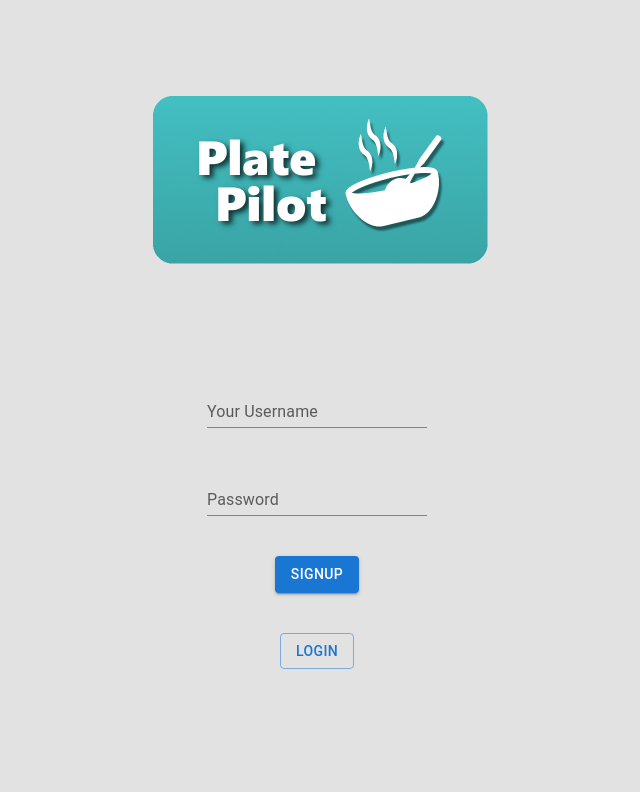
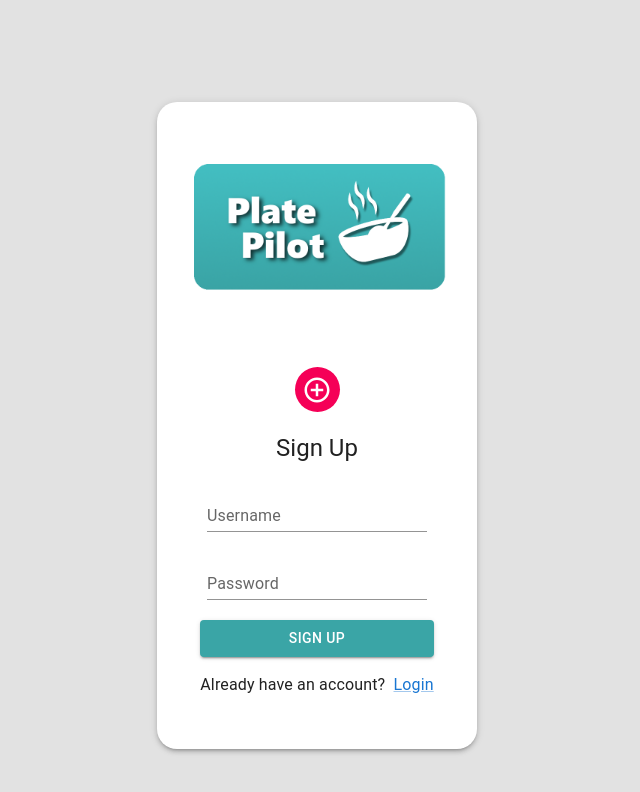
Before and after one commit to JakobPaulsson/EasyEats, a React (Create React App) app in the folder app/: page /signup in a window 1280 px wide. Shown: the top 792 px of the page, without its empty margins (323-963 px from the left). Built offline with nearby package versions, Linux system fonts and the light colour scheme; no server answers.

Commit message:
Login from DB

```diff
--- a/app/src/screens/Login/Login.tsx
+++ b/app/src/screens/Login/Login.tsx
@@ -8,11 +8,15 @@ import {
   Paper,
   Backdrop,
   CircularProgress,
+  Typography,
+  Link,
 } from "@mui/material";
 import PositionedSnackbar from "../../components/PositionedSnackbar/PositionedSnackbar";
 import { useNavigate, useLocation } from "react-router-dom";
 import { sha256 } from "js-sha256";
 import { AuthContext } from "../../contexts/AuthContext";
+import { loginUser } from "../../services/UserService";
+import { MdLockOutline } from "react-icons/md";
 
 function Login() {
   const navigate = useNavigate();
@@ -24,9 +28,11 @@ function Login() {
     throw new Error("AuthContext must be used within an AuthProvider");
   }
 
-  const { login, isLoggedIn, setUserID } = authContext;
+  const { isLoggedIn, setUserID } = authContext;
   const [successfulLogin, setSuccessfulLogin] = useState(false);
   const [unAuthorizedRoute, setUnauthorizedRoute] = useState(false);
+  const [failedLogin, setFailedLogin] = useState(false);
+  const [successfulSignup, setSuccessfulSignup] = useState(false);
   const { state } = useLocation();
   useEffect(() => {
     if (isLoggedIn) {
@@ -47,20 +53,32 @@ function Login() {
         setUnauthorizedRoute(false);
       }, 2000);
     }
+
+    if (state?.signup) {
+      setSuccessfulSignup(true);
+      setTimeout(() => {
+        setSuccessfulSignup(false);
+      }, 2000);
+    }
   }, [isLoggedIn, navigate]);
 
-  const handleLoginButton = () => {
+  const handleLoginButton = async () => {
     setOpen(true);
     const encryptedPassword = sha256(password);
-    const successfulLogin = true;
-    setTimeout(() => {
-      //  login();
-      setUserID(1);
+    try {
+      setOpen(true);
+      const response = await loginUser(username, encryptedPassword);
+      if (response && response.data && !response.data.error) {
+        setUserID(response.data.userID);
         setOpen(false);
-      // TODO set user state instead userLoggedIn
-      //localStorage.setItem("userLoggedIn", JSON.stringify(true));
-      if (successfulLogin) navigate("/Loading");
-    }, 2000);
+        navigate("/Loading");
+      } else {
+        setFailedLogin(true);
+        setOpen(false);
+      }
+    } catch (error) {
+      setOpen(false);
+    }
   };
 
   const handleSignupButton = () => {
@@ -72,9 +90,9 @@ function Login() {
       <Paper
         elevation={3}
         sx={{
-          width: "20%",
+          width: "25%",
           borderRadius: "20px",
-          marginTop: "10%",
+          marginTop: "8%",
         }}
       >
         <Box
@@ -83,10 +101,25 @@ function Login() {
             flexDirection: "column",
             alignItems: "center",
             padding: "20px",
-            rowGap: "40px",
+            mb: 2,
+            rowGap: "20px",
           }}
         >
           <img src={"/logo.png"} alt="logo" style={{ width: "300px" }} />
+          <Box
+            sx={{
+              display: "flex",
+              justifyContent: "center",
+              alignItems: "center",
+              backgroundColor: "#f50057",
+              borderRadius: "50%",
+              height: "45px",
+              width: "45px",
+            }}
+          >
+            <MdLockOutline style={{ fontSize: 30, color: "white" }} />
+          </Box>
+          <Typography variant="h5">Login</Typography>
           <TextField
             className="inputBox"
             id="filled-basic"
@@ -118,7 +151,19 @@ function Login() {
               mb: 2,
             }}
           >
-            <Button onClick={handleLoginButton} variant="contained">
+            <Box
+              sx={{
+                display: "flex",
+                flexDirection: "column",
+              }}
+            >
+              <Button
+                onClick={handleLoginButton}
+                variant="contained"
+                sx={{
+                  backgroundColor: "#3aa5a6",
+                }}
+              >
                 LOGIN
                 <Backdrop
                   sx={{
@@ -130,9 +175,18 @@ function Login() {
                   <CircularProgress color="inherit" />
                 </Backdrop>
               </Button>
-            <Button onClick={handleSignupButton} variant="outlined">
-              SIGNUP
-            </Button>
+              <Typography
+                variant="body1"
+                sx={{
+                  mt: 2,
+                }}
+              >
+                Don't have an account? &nbsp;
+                <Link variant="body1" href="/signup">
+                  Sign up
+                </Link>
+              </Typography>
+            </Box>
           </Box>
         </Box>
       </Paper>
@@ -143,6 +197,20 @@ function Login() {
         severity="error"
         message="You must login to access this page "
       />
+      <PositionedSnackbar
+        open={failedLogin}
+        vertical={"top"}
+        horizontal={"center"}
+        severity="error"
+        message="Invalid username or password"
+      />
+      <PositionedSnackbar
+        open={successfulSignup}
+        vertical={"top"}
+        horizontal={"center"}
+        severity="success"
+        message="Signup successful"
+      />
       ;
     </>
   );
--- a/app/src/screens/Signup/Signup.tsx
+++ b/app/src/screens/Signup/Signup.tsx
@@ -1,52 +1,82 @@
 import "./Signup.css";
 import { useState } from "react";
 import React from "react";
-import { Button, TextField } from "@mui/material";
+import { Button, TextField, Box, Paper, Link, Typography } from "@mui/material";
 import { useNavigate } from "react-router-dom";
 import { sha256 } from "js-sha256";
 import { registerUser } from "../../services/UserService";
-import SignupError from "../../components/SignupError/SignupError";
-
+import Backdrop from "@mui/material/Backdrop";
+import CircularProgress from "@mui/material/CircularProgress";
+import PositionedSnackbar from "../../components/PositionedSnackbar/PositionedSnackbar";
+import AddCircleOutlineIcon from "@mui/icons-material/AddCircleOutline";
 function Signup() {
   const navigate = useNavigate();
   const [username, setUsername] = useState("");
   const [password, setPassword] = useState("");
-  const [errorText, setErrorText] = useState("");
+  const [open, setOpen] = React.useState(false);
+  const [snackbarOpen, setSnackbarOpen] = useState(false);
+  const [snackbarText, setSnackbarText] = useState("");
 
-  const setErrorTextAndReset = (text: string) => {
-    setErrorText(text);
-    setTimeout(() => {
-      setErrorText("");
-    }, 3000);
-  };
-
-  const handleSignupButton = () => {
+  const handleSignupButton = (username: string, password: string) => {
     const encryptedPassword = sha256(password);
 
-    if (username == "") return setErrorTextAndReset("Empty username!");
-    if (password == "") return setErrorTextAndReset("Empty password!");
-
     registerUser(username, encryptedPassword).then((data) => {
-      if (data?.data?.error?.code == "SQLITE_CONSTRAINT")
-        return setErrorTextAndReset("Username taken!");
-
-      navigate("/");
+      if (data?.data?.error) {
+        setSnackbarText(data.data.error);
+        setSnackbarOpen(true);
+        setTimeout(() => {
+          setSnackbarOpen(false);
+        }, 2000);
+      } else {
+        setOpen(true);
+        setTimeout(() => {
+          navigate("/", { state: { signup: true } });
+        }, 1000);
+      }
     });
   };
 
-  const handleLoginButton = () => {
-    navigate("/");
-  };
-
   return (
-    <div className="container">
-      <img src={"/logo.png"} alt="logo" style={{ width: "400px" }} />
+    <>
+      <Paper
+        elevation={3}
+        sx={{
+          width: "25%",
+          borderRadius: "20px",
+          marginTop: "8%",
+        }}
+      >
+        <Box
+          sx={{
+            display: "flex",
+            flexDirection: "column",
+            alignItems: "center",
+            padding: "20px",
+            mb: 2,
+            rowGap: "20px",
+          }}
+        >
+          <img src={"/logo.png"} alt="logo" style={{ width: "300px" }} />
+          <Box
+            sx={{
+              display: "flex",
+              justifyContent: "center",
+              alignItems: "center",
+              backgroundColor: "#f50057",
+              borderRadius: "50%",
+              height: "45px",
+              width: "45px",
+            }}
+          >
+            <AddCircleOutlineIcon sx={{ fontSize: 30, color: "white" }} />
+          </Box>
+          <Typography variant="h5">Sign Up</Typography>
           <TextField
             className="inputBox"
             id="filled-basic"
-        label="Your Username"
+            label="Username"
             variant={"standard"}
-        placeholder={"Enter Your Username..."}
+            placeholder={"Enter Username..."}
             type={"text"}
             value={username}
             onChange={(e) => setUsername(e.target.value)}
@@ -58,21 +88,78 @@ function Signup() {
             id="filled-basic"
             label="Password"
             variant={"standard"}
-        placeholder={"Enter Your Password..."}
+            placeholder={"Enter Password..."}
             type={"password"}
             value={password}
             onChange={(e) => setPassword(e.target.value)}
             data-cy={"password-field"}
           ></TextField>
 
-      <Button onClick={handleSignupButton} variant="contained">
-        SIGNUP
+          <Box
+            sx={{
+              display: "flex",
+              gap: 3,
+              mb: 2,
+            }}
+          >
+            <Box
+              sx={{
+                display: "flex",
+                flexDirection: "column",
+              }}
+            >
+              <Button
+                onClick={() => {
+                  handleSignupButton(username, password);
+                }}
+                variant="contained"
+                sx={{
+                  backgroundColor: "#3aa5a6",
+                }}
+              >
+                SIGN UP
+                <Backdrop
+                  sx={{
+                    color: "#fff",
+                    zIndex: (theme) => theme.zIndex.drawer + 1,
+                  }}
+                  open={open}
+                >
+                  <CircularProgress color="inherit" />
+                </Backdrop>
               </Button>
-      <Button onClick={handleLoginButton} variant="outlined">
-        LOGIN
-      </Button>
-      {errorText === "" ? null : <SignupError errorText={errorText} />}
-    </div>
+              <Typography
+                variant="body1"
+                sx={{
+                  mt: 2,
+                }}
+              >
+                Already have an account? &nbsp;
+                <Link variant="body1" href="/">
+                  Login
+                </Link>
+              </Typography>
+            </Box>
+          </Box>
+        </Box>
+      </Paper>
+      <Backdrop
+        sx={{
+          color: "#fff",
+          zIndex: (theme) => theme.zIndex.drawer + 1,
+        }}
+        open={open}
+      >
+        <CircularProgress color="inherit" />
+      </Backdrop>
+      <PositionedSnackbar
+        open={snackbarOpen}
+        vertical={"top"}
+        horizontal={"center"}
+        severity="error"
+        message={snackbarText}
+      />
+    </>
   );
 }
 
```
Also changed, not shown: 2 other files (tests, documents, lock files or other folders). Lines whose indentation alone changed are shown as unchanged.
